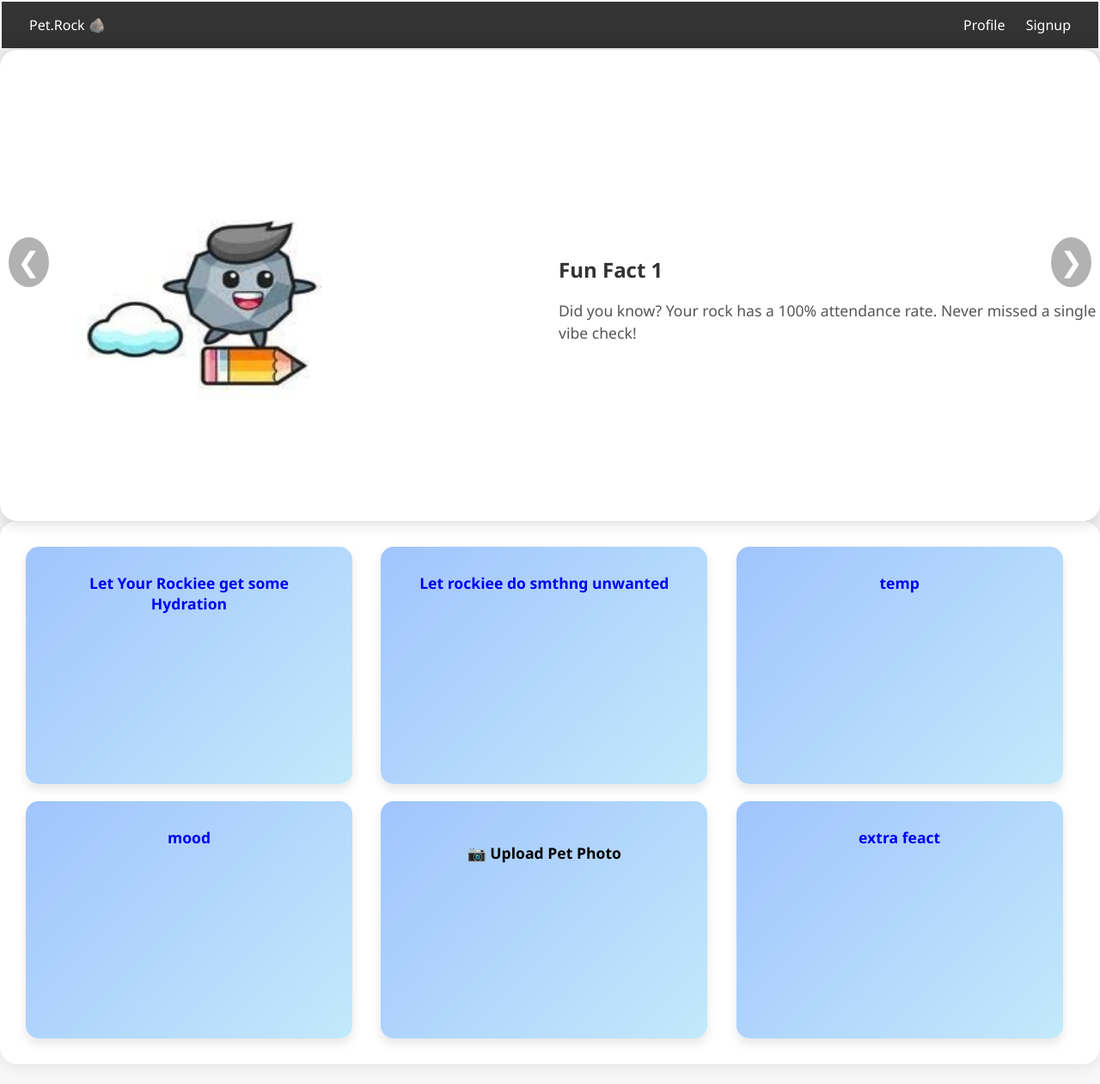
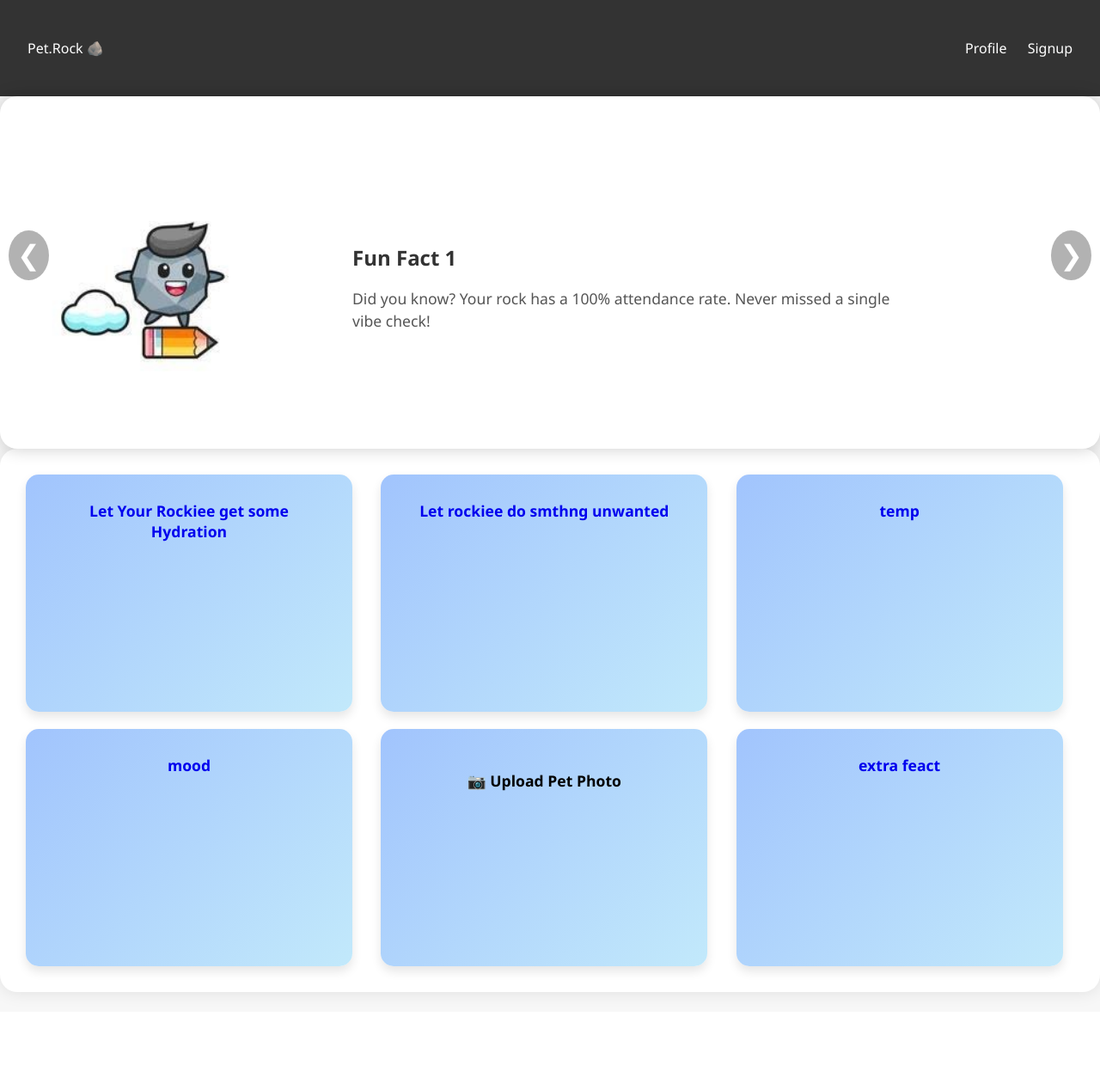
Before and after one commit to jany104/PetRock, a Flask app: page / in a window 1280 px wide. Shown: the whole page at 86% size. After the commit the page ends 1163 px from the top, so only its background shows below. Run offline with Flask 3, Linux system fonts and the light colour scheme.

Commit message:
updated css

```diff
--- a/static/css/styles.css
+++ b/static/css/styles.css
@@ -13,24 +13,26 @@ body {
   padding: 1rem 2rem;
   background-color: #333;
   color: white;
-  height:10%;
-  margin: 2px;
+  height: 80px; /* Modified: Increased height */
+  margin: 0;     /* Modified: Removed extra margin */
 }
+
 .nav-links a {
   margin-left: 20px;
   color: white;
   text-decoration: none;
 }
+
 .nav-links a:hover {
   text-decoration: underline;
 }
 
-
+/* Carousel container */
 .carousel-container {
-  padding-top: 4px !important;
-  padding-bottom: 5%;
+  padding-top: 10px !important; /* Modified: Reduced space */
+  padding-bottom: 40px;         /* Modified: Reduced bottom space */
   position: relative;
-  height:60vh;
+  height: 45vh;                 /* Modified: Reduced height */
   width: 100%;
   max-width: 9000px;
   overflow: hidden;
@@ -39,25 +41,38 @@ body {
   background: #fff;
 }
 
+/* Carousel inner */
 .carousel {
   display: flex;
   transition: transform 0.5s ease-in-out;
 }
 
+/* Each slide */
 .slide {
   display: flex;
   min-width: 100%;
   align-items: center;
-  justify-content: space-between;
-  padding: 30px;
+  justify-content: flex-start; /* Modified: align content to left */
+  gap: 30px;                   /* Modified: spacing between image and text */
+  padding: 20px;               /* Modified: tighter padding */
 }
 
+/* Rock image */
+.pic {
+  width: 25% !important;       /* Modified: Smaller and better fit */
+  height: auto !important;     /* Modified: Maintain aspect ratio */
+  margin-right: 20px;
+  display: block;
+}
+
+/* Slide image (used elsewhere?) */
 .slide img {
-  width: 40%;
+  width: 30%;
   height: auto;
   border-radius: 15px;
 }
 
+/* Text container */
 .text-box {
   width: 50%;
   padding: 20px;
@@ -74,6 +89,7 @@ body {
   line-height: 1.5;
 }
 
+/* Carousel buttons */
 #prevBtn, #nextBtn {
   position: absolute;
   top: 45%;
@@ -96,6 +112,7 @@ body {
   right: 10px;
 }
 
+/* Responsive view */
 @media screen and (max-width: 768px) {
   .slide {
     flex-direction: column;
@@ -106,14 +123,18 @@ body {
     width: 100%;
     text-align: center;
   }
+
+  .pic {
+    width: 60% !important;
+    margin: 0 auto;
+  }
 }
 
-
+/* Features section */
 .feature-section {
   display: grid;
   grid-template-columns: repeat(3, 1fr);
   gap: 20px;
-
   padding: 30px;
   background: #ffffff;
   border-radius: 20px;
@@ -123,7 +144,7 @@ body {
 .feature-box {
   max-width: 1100px !important;
   height: 27vh !important;
-  width:25vw ;
+  width: 25vw;
   background: linear-gradient(135deg, #a1c4fd, #c2e9fb);
   border-radius: 15px;
   padding: 30px;
@@ -139,6 +160,7 @@ body {
   transform: translateY(-8px);
 }
 
+/* Scanner box */
 .scan-box {
   perspective: 1000px;
   grid-column: 2 / 3;
@@ -171,7 +193,7 @@ body {
   justify-content: center;
   align-items: center;
   padding: 20px;
-  background: #d4fc79; /* fallback */
+  background: #d4fc79;
   background: linear-gradient(to right, #96e6a1, #d4fc79);
   box-shadow: 0 6px 12px rgba(0,0,0,0.1);
 }
@@ -188,11 +210,3 @@ body {
   object-fit: cover;
   border-radius: 15px;
 }
-
-
-
-.pic{
-    width: 35% !important;
-    height: 60% !important;
-
-}
```
